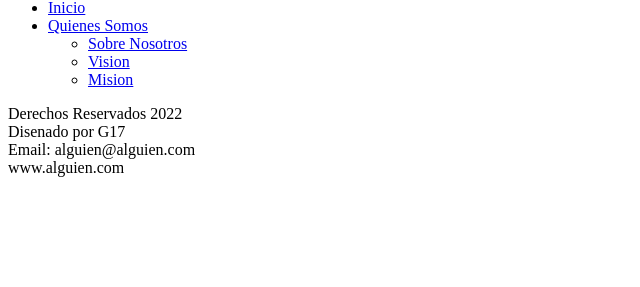
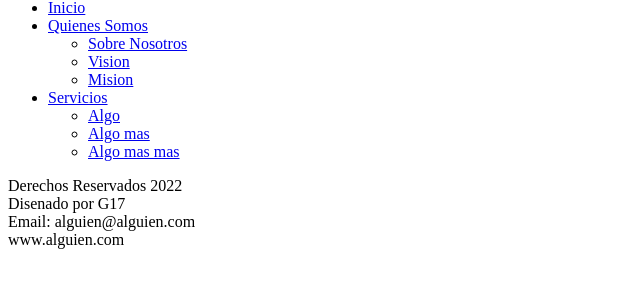
Before and after one commit to pasal19/fullg17, a plain HTML site: page index.html in a window 1280 px wide. Shown: the part 119-406 px from the top of the page, without its empty margins (0-640 px from the left). Drawn offline with Linux system fonts and the light colour scheme.

Commit message:
se continuo creando el menu horizontal

```diff
--- a/index.html
+++ b/index.html
@@ -22,8 +22,13 @@
                         <li><a href="#">Sobre Nosotros</a></li>
                         <li><a href="#">Vision</a></li>
                         <li><a href="#">Mision</a></li>
-
-            </ul>
+                    </ul>
+            <li><a href="#">Servicios</a></li>
+                <ul class="sub-menu">
+                    <li><a href="#">Algo</a></li>
+                    <li><a href="#">Algo mas</a></li>
+                    <li><a href="#">Algo mas mas</a></li>
+                </ul>
         </ul>
     </nav>
 
```
